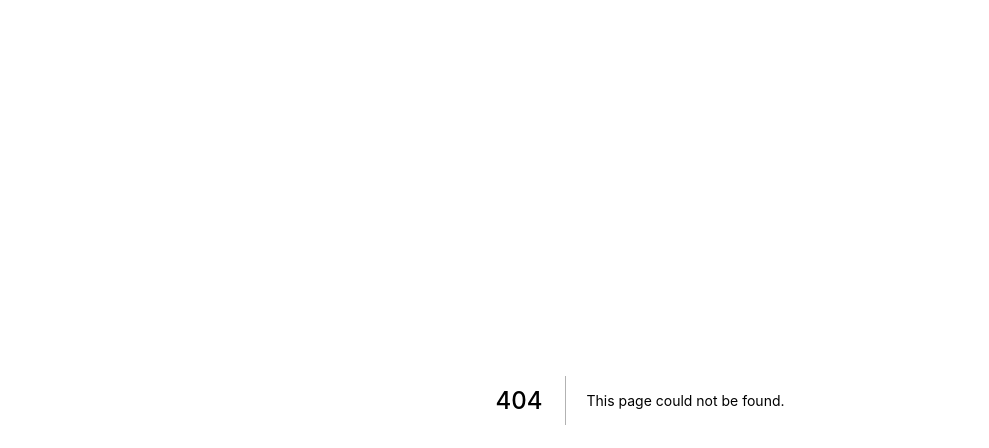
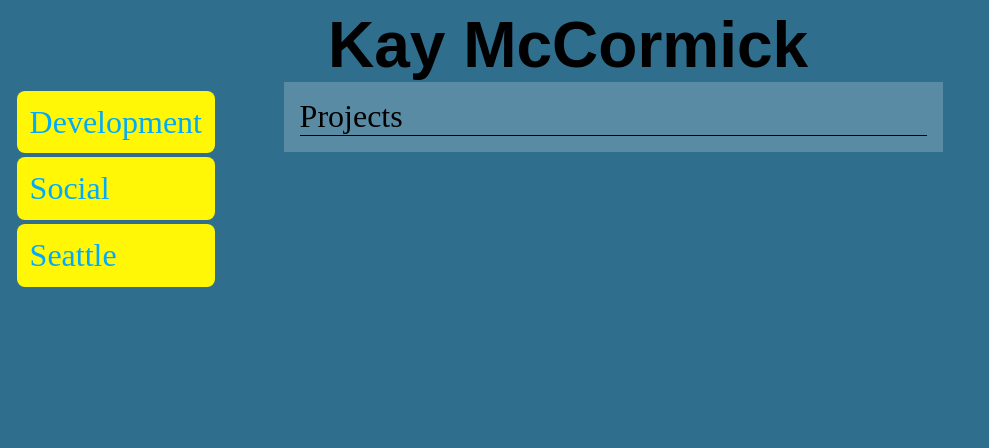
Before and after one commit to kaymccormick/kaymccormick-com, a Next.js app: page /dev in a window 1280 px wide. Before the commit this address had no page. Shown: the top 448 px of the page, without its empty margins (0-989 px from the left). Built offline with nearby package versions, Linux system fonts and the light colour scheme; a web font is replaced by a local one.

Commit message:
various updates

```diff
--- /dev/null
+++ b/components/components.scss
@@ -0,0 +1,11 @@
+
+.card {
+    background-color: rgba(255, 255, 255, 0.2);
+    padding: 1rem;
+
+}
+
+.card__title {
+    font-size: 24pt;
+    border-bottom: 1px solid black;
+}
--- /dev/null
+++ b/pages/dev.js
@@ -0,0 +1,12 @@
+import React from 'react'
+
+import Header from '../components/Header'
+import Layout from '../components/Layout'
+import '../components/components.scss'
+
+const Card = (props) => <div className="card"><div className="card__title">{props.title}</div><div className="card__body">{props.children}</div></div>
+
+export default (props) => <Layout pageTitle="Kay McCormick - Development"
+    title="Software Development">
+    <Card title="Projects"></Card>
+    </Layout>
```
Also changed, not shown: pages/_error.js (added, +21 -0 lines), pages/errorPage.js (added, +12 -0 lines), 1 other file (tests, documents, lock files or other folders).
